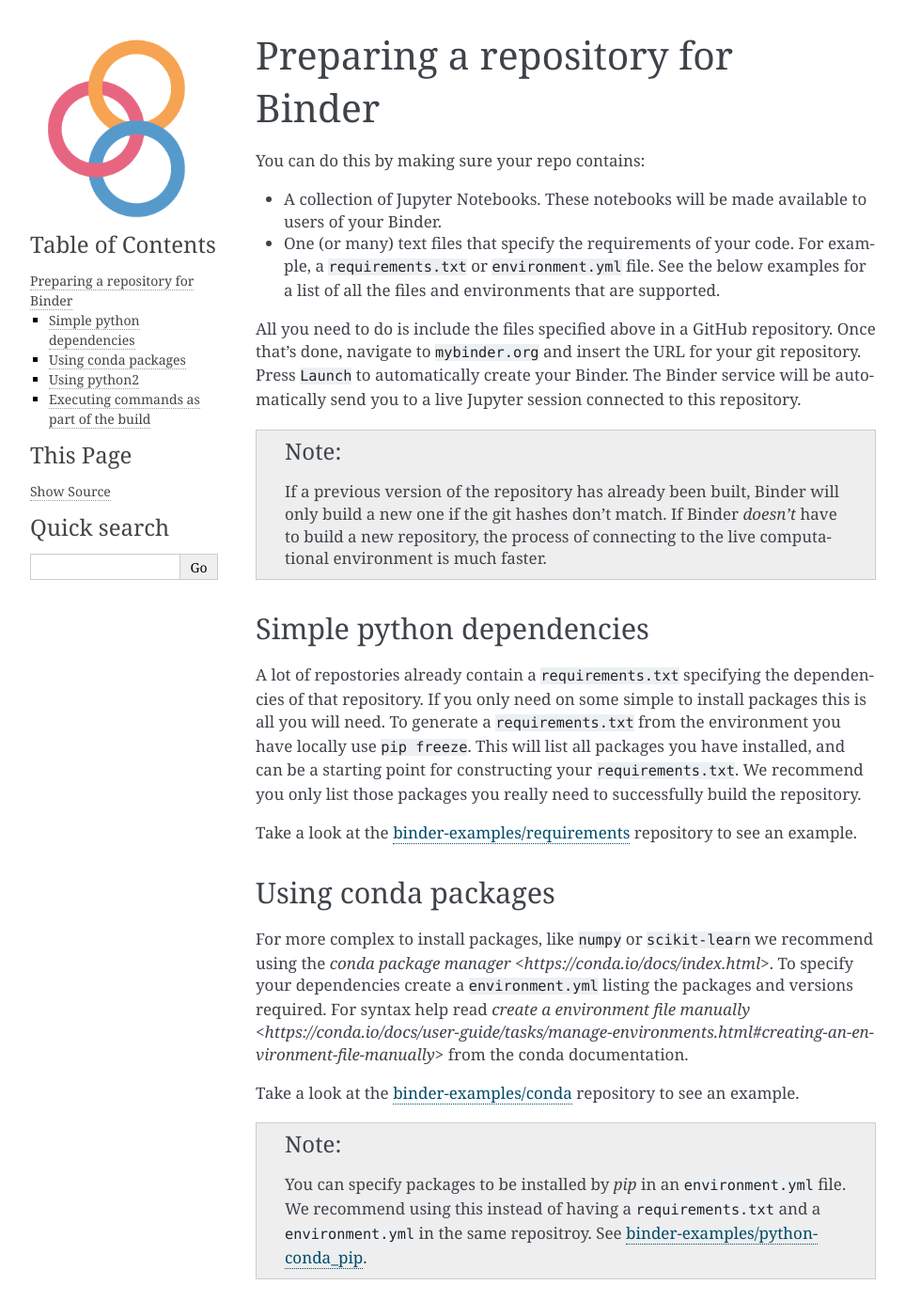
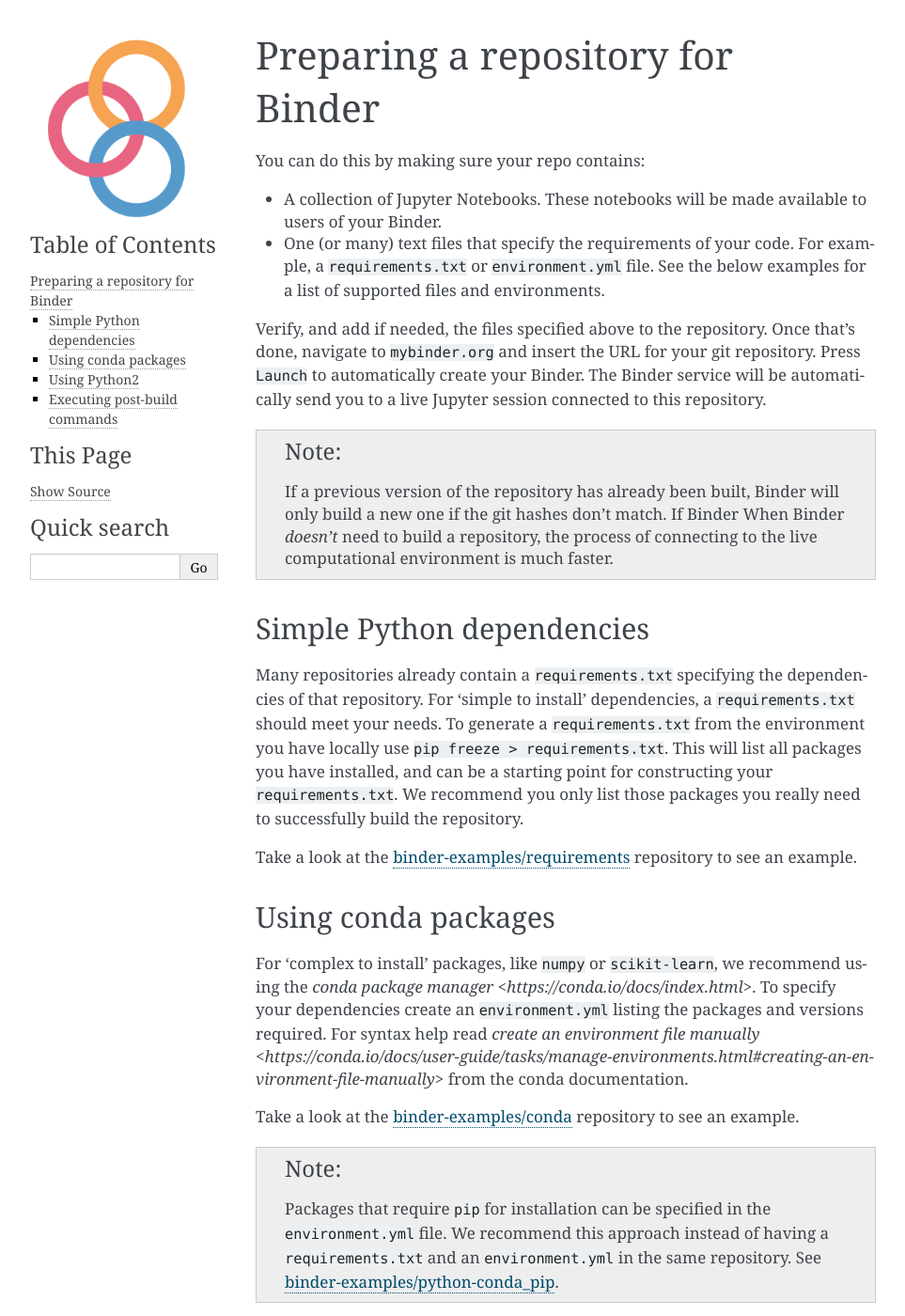
Before and after one commit to jupyterhub/mybinder.org-user-guide, a Sphinx documentation site: the page built from doc/preparing.rst, in a window 1280 px wide and 1400 px high. Shown: the whole window at 94% size, without its empty margins (148-1111 px from the left). Built offline with Sphinx 7.4.7, drawn with Linux system fonts in a browser that asks for light colours; some of the changed text lies outside the part shown.

Commit message:
Fix typos and improve readability

```diff
--- a/doc/dockerfile.rst
+++ b/doc/dockerfile.rst
@@ -19,7 +19,7 @@
 components needed to run JupyterHub, allowing it to work on Binder
 deployments.
 
-.. note::
+.. important::
 
    We recommend against using a ``Dockerfile`` as a way to make your repository
    usable with binder. Use them as a last resort after all methods in
--- a/doc/introduction.rst
+++ b/doc/introduction.rst
@@ -1,4 +1,4 @@
-Welcome to the binder documentation
+Welcome to the Binder documentation
 ===================================
 
 What can I do with Binder?
--- a/doc/preparing.rst
+++ b/doc/preparing.rst
@@ -9,10 +9,9 @@
   users of your Binder.
 * One (or many) text files that specify the requirements of your code. For
   example, a ``requirements.txt`` or ``environment.yml`` file. See the
-  below examples for a list of all the files and environments that are
-  supported.
+  below examples for a list of supported files and environments.
 
-All you need to do is include the files specified above in a GitHub repository.
+Verify, and add if needed, the files specified above to the repository.
 Once that's done, navigate to ``mybinder.org`` and insert the URL for
 your git repository. Press ``Launch`` to automatically create your Binder.
 The Binder service will be automatically send you to a live Jupyter session
@@ -21,21 +20,21 @@
 .. note::
 
    If a previous version of the repository has already been built, Binder will
-   only build a new one if the git hashes don't match. If Binder *doesn't* have
-   to build a new repository, the process of connecting to the live
+   only build a new one if the git hashes don't match. If Binder When Binder
+   *doesn't* need to build a repository, the process of connecting to the live
    computational environment is much faster.
 
 
-Simple python dependencies
+Simple Python dependencies
 --------------------------
 
-A lot of repostories already contain a ``requirements.txt`` specifying the
-dependencies of that repository. If you only need on some simple to install
-packages this is all you will need. To generate a ``requirements.txt`` from
-the environment you have locally use ``pip freeze``. This will list all packages
-you have installed, and can be a starting point for constructing your
-``requirements.txt``. We recommend you only list those packages you really need
-to successfully build the repository.
+Many repositories already contain a ``requirements.txt`` specifying the
+dependencies of that repository. For 'simple to install' dependencies, a
+``requirements.txt`` should meet your needs. To generate a ``requirements.txt`` from
+the environment you have locally use ``pip freeze > requirements.txt``. This
+will list all packages you have installed, and can be a starting point for
+constructing your ``requirements.txt``. We recommend you only list those
+packages you really need to successfully build the repository.
 
 Take a look at the `binder-examples/requirements <https://github.com/binder-examples/requirements>`_
 repository to see an example.
@@ -44,10 +43,10 @@
 Using conda packages
 --------------------
 
-For more complex to install packages, like ``numpy`` or ``scikit-learn`` we
+For 'complex to install' packages, like ``numpy`` or ``scikit-learn``, we
 recommend using the `conda package manager <https://conda.io/docs/index.html>`.
-To specify your dependencies create a ``environment.yml`` listing the packages
-and versions required. For syntax help read `create a environment file manually <https://conda.io/docs/user-guide/tasks/manage-environments.html#creating-an-environment-file-manually>`
+To specify your dependencies create an ``environment.yml`` listing the packages
+and versions required. For syntax help read `create an environment file manually <https://conda.io/docs/user-guide/tasks/manage-environments.html#creating-an-environment-file-manually>`
 from the conda documentation.
 
 Take a look at the `binder-examples/conda <https://github.com/binder-examples/conda>`_
@@ -55,12 +54,13 @@
 
 .. note::
 
-   You can specify packages to be installed by `pip` in an ``environment.yml``
-   file. We recommend using this instead of having a ``requirements.txt`` and
-   a ``environment.yml`` in the same repositroy. See `binder-examples/python-conda_pip <https://github.com/binder-examples/python-conda_pip>`_.
+   Packages that require ``pip`` for installation can be specified in
+   the ``environment.yml`` file.  We recommend this approach instead of having
+   a ``requirements.txt`` and an ``environment.yml`` in the same repository.
+   See `binder-examples/python-conda_pip <https://github.com/binder-examples/python-conda_pip>`_.
 
 
-Using python2
+Using Python2
 -------------
 
 To use python 2.7 for your repository create a ``runtime.txt`` with
@@ -83,12 +84,12 @@
    installed into the python3 environment.
 
 
-Executing commands as part of the build
----------------------------------------
+Executing post-build commands
+-----------------------------
 
 You might need to run arbitrary commands at the end of the build process. Place
 these in the ``postBuild`` file and make it executable. One use case is having
-a repository that contains a python package and examples that use the package.
+a repository that contains a Python package and examples that use the package.
 In this case you can run ``python setup.py install`` from the ``postBuild``
 file to avoid having to place your package in the ``requirements.txt``. It is
 also useful for activating notebook extensions you installed via a
```
Also changed, not shown: other parts of doc/preparing.rst (+1 -0 lines).
